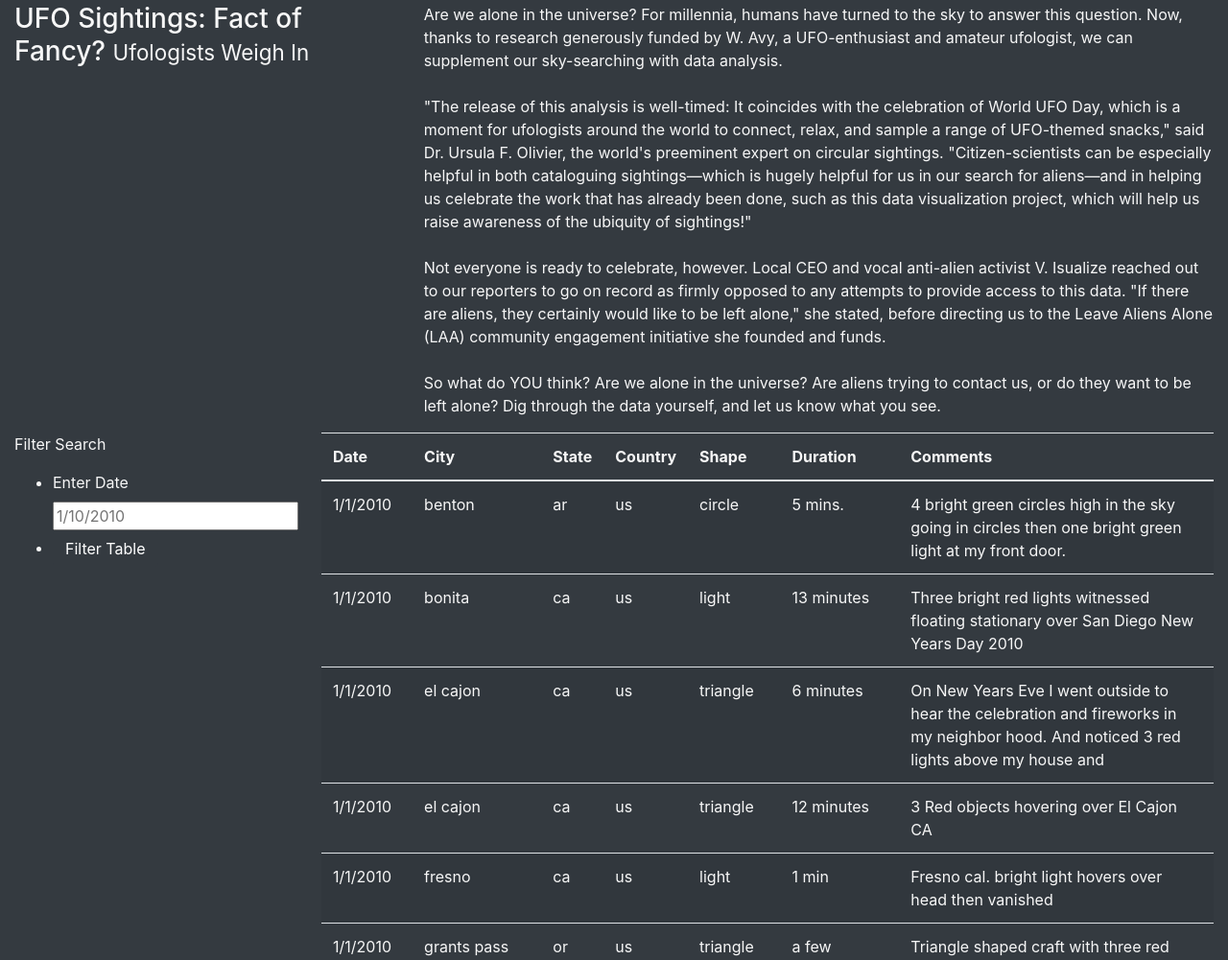
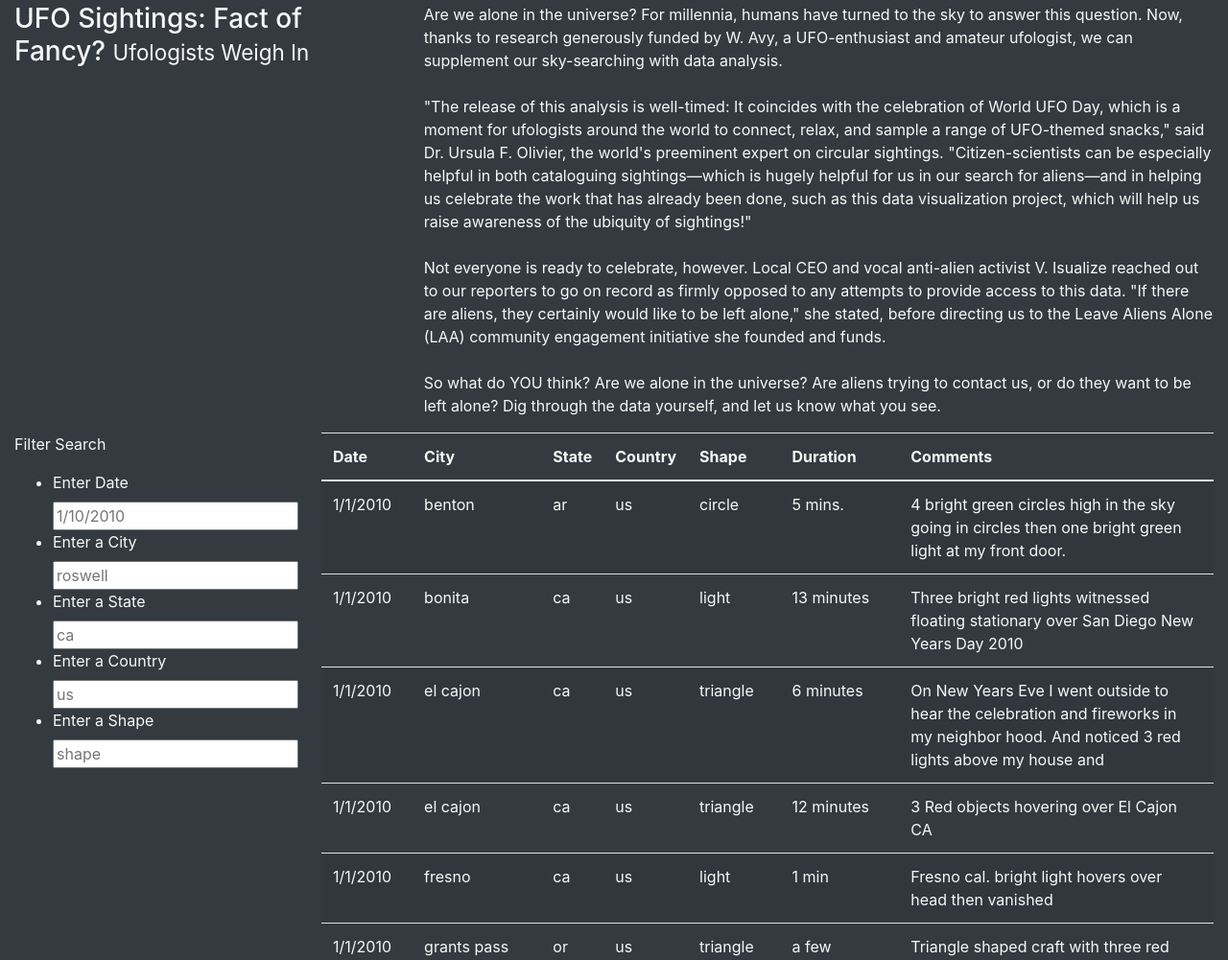
Before and after one commit to jonathansylvestre/UFOs, a plain HTML site: page index.html in a window 1280 px wide. Shown: the part 288-1289 px from the top of the page at 96% size. Drawn offline with nearby package versions, Linux system fonts and the light colour scheme.

Commit message:
Challenge 11

```diff
--- a/index.html
+++ b/index.html
@@ -49,7 +49,20 @@
                         <input type="text" placeholder="1/10/2010" id="datetime" />
                       </li>
                       <li class="bg-dark">
-                        <button id="filter-btn" type="button" class="btn btn-dark">Filter Table</button>
+                      <label for="city">Enter a City</label>
+                      <input type="text" placeholder="roswell" id="city" />
+                      </li>
+                     <li class="bg-dark">
+                      <label for="state">Enter a State</label>
+                      <input type="text" placeholder="ca" id="state" />
+                     </li>
+                      <li class="bg-dark">
+                        <label for="country">Enter a Country</label>
+                        <input type="text" placeholder="us" id="country" />
+                      </li>
+                      <li class="bg-dark">
+                        <label for="shape">Enter a Shape</label>
+                        <input type="text" placeholder="shape" id="shape" />
                       </li>
                     </ul>
                     </form>
```
